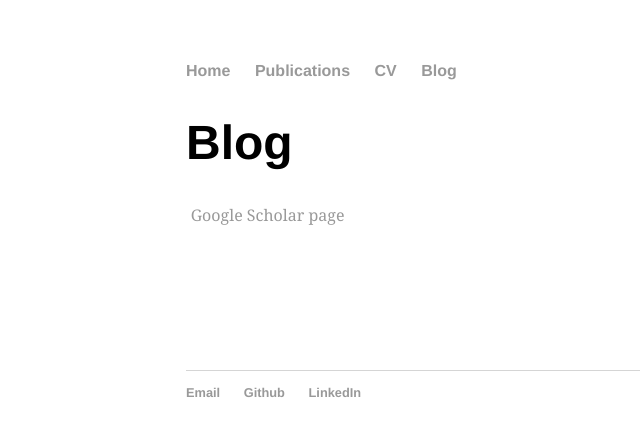
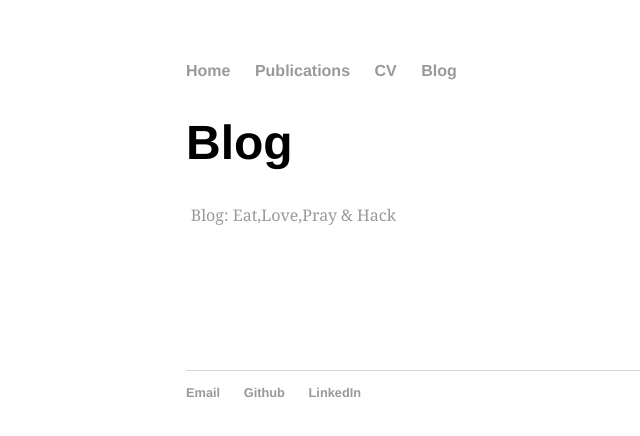
Before and after one commit to leopauly/leopauly.github.io, a Jekyll site: the page built from blog/index.html, in a window 1280 px wide. Shown: the top 436 px of the page, without its empty margins (6-646 px from the left). Built offline with Jekyll 4.4.1, drawn with Linux system fonts in a browser that asks for light colours.

Commit message:
Update index.html

```diff
--- a/blog/index.html
+++ b/blog/index.html
@@ -5,7 +5,7 @@ title: Leo Pauly Blog
 
 <div dir="ltr" style="text-align: left;" trbidi="on">
 				<h1>Blog</h1>
-<span style="color: #333333;"><span style="font-family: &quot;georgia&quot; , &quot;times new roman&quot; , serif; font-size: large;">&nbsp;</span></span><a href="http://leopauly.blogspot.co.uk" style="font-family: georgia, 'times new roman', serif;" target="_blank">Google Scholar page</a></div>
+<span style="color: #333333;"><span style="font-family: &quot;georgia&quot; , &quot;times new roman&quot; , serif; font-size: large;">&nbsp;</span></span><a href="http://leopauly.blogspot.co.uk" style="font-family: georgia, 'times new roman', serif;" target="_blank">Blog: Eat,Love,Pray & Hack</a></div>
                 <br>
                 <br>
                 <br>
```
